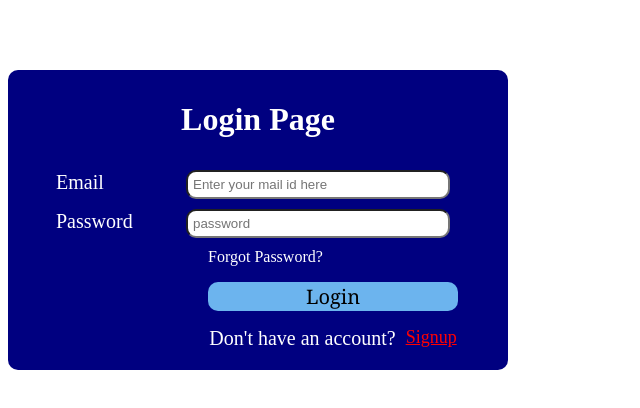
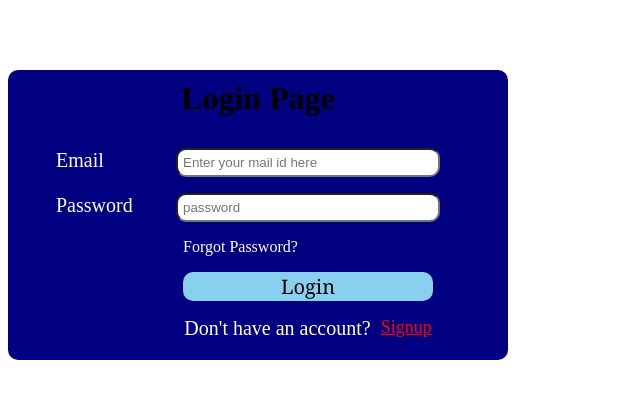
Before and after one commit to EmbarckleSweetlin/login-form, a React (Create React App) app: page / in a window 1280 px wide. Shown: the part 322-730 px from the top of the page, without its empty margins (0-640 px from the left). Built offline with nearby package versions, Linux system fonts and the light colour scheme.

Commit message:
mke some style changes in login page

```diff
--- a/src/loginPage/login.css
+++ b/src/loginPage/login.css
@@ -3,29 +3,23 @@
     margin-top: 5rem;
     width: 500px;
     background-color: navy;
-    display: flex;
-    flex-direction: column;
     border-radius: 10px;
 }
 
 
 #login-head {
-    color: white;
     text-align: center;
     padding: 10px;
 }
 
 .login-form {
     color: white;
- /* background-color: aqua; */
-
 }
 
 .login-label {
     display: inline-block;
     text-align: start;
-    width: 100px;
-    /* background-color: green; */
+    width: 90px;
     margin-left: 3rem;
 }
 
@@ -33,33 +27,36 @@
     width: 50%;
     padding:5px;
     border-radius: 10px;
-    margin-bottom: 10px;
+    margin-bottom: 1rem;
 }
 
 
 #login-forgetpassword{
     color:white;
     text-decoration: none;
-    margin-left: 40%;
+    margin-left: 35%;
 }
 #loginButton {
     font-size: 20px;
     font-family: Cambria;
     color: black;
-    background-color: #6CB4EE;
+    background-color: #89CFF0;
     border: none;
     display: block;
     border-radius: 10px;
     width: 250px;
-    margin: 1rem 0 1rem 40%;
+    margin: 1rem 0 1rem 35%;
+}
+#loginbutton:active{
+background-color: #6CB4EE;
 }
 
 #login-signup {
     display: flex;
     justify-content: center;
-    margin-left: 30%;
+    margin-left: 20%;
 
-    /* #7CB9E8 //#6CB4EE/#89CFF0 /#4B9CD3/#0076CE*/
+    /* #7CB9E8 //#6CB4EE/#89CFF0 /#4B9CD3*/
 }
 
 #login-para{
```
